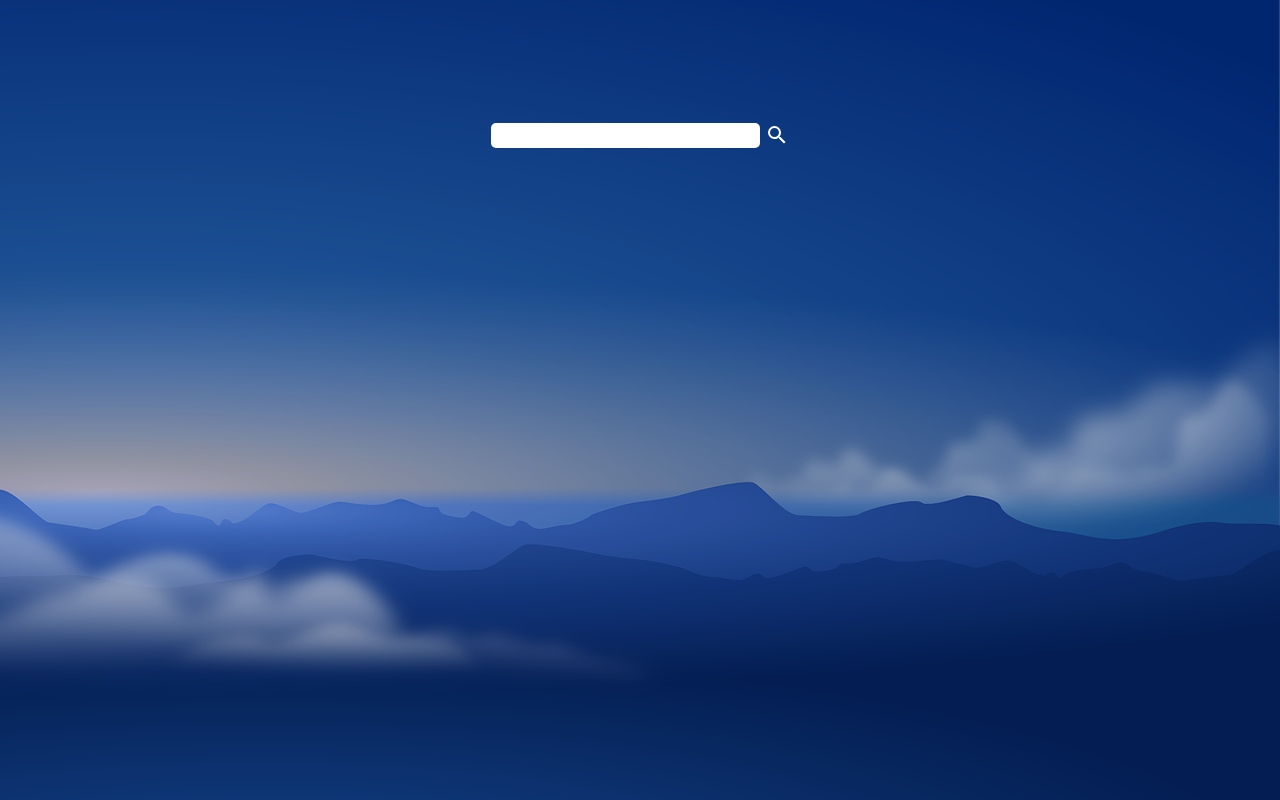
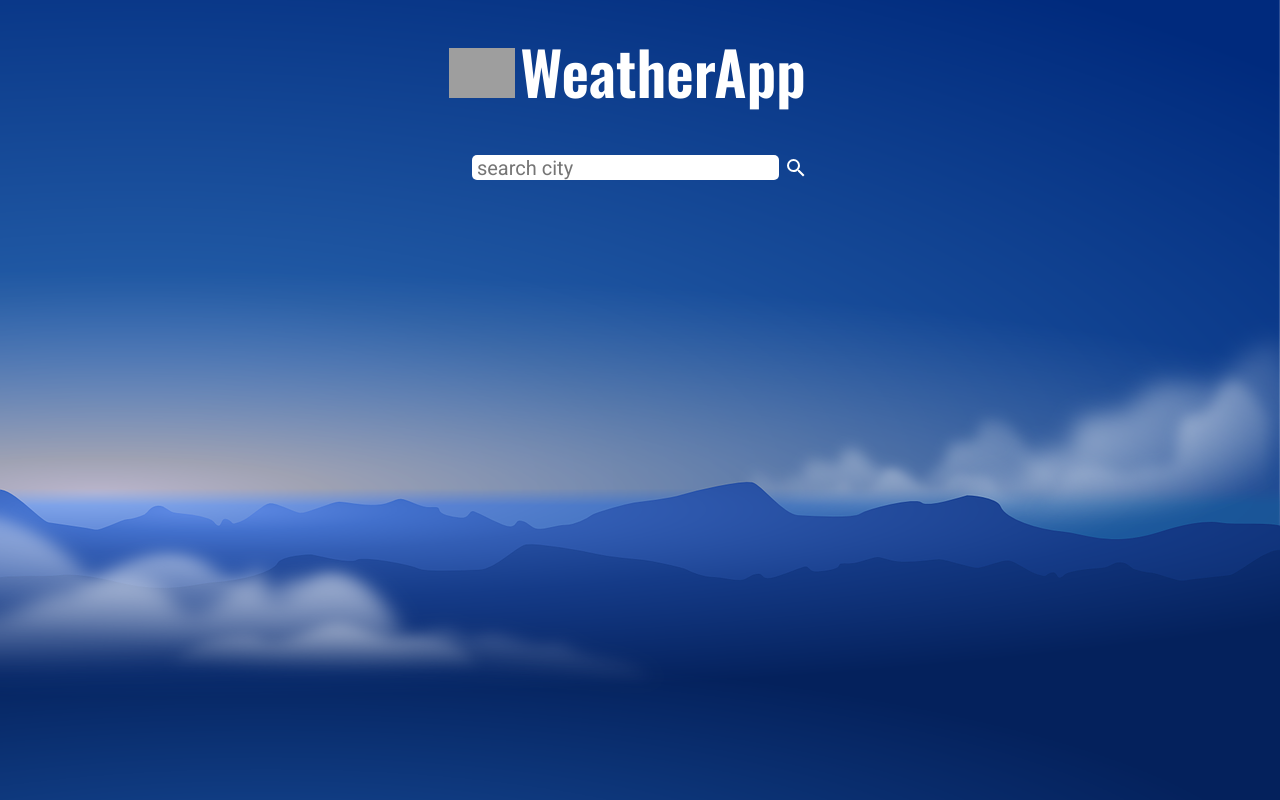
Before and after one commit to Lafetz/Weather-app, a plain HTML site: page index.html in a window 1280 px wide. Drawn offline with nearby package versions, Linux system fonts and the light colour scheme; grey boxes are pictures that could not be loaded.

Commit message:
add title

```diff
--- a/index.html
+++ b/index.html
@@ -10,8 +10,9 @@
   </head>
   <body>
     <div id="container">
+      <h1><img id="icon" src="https://cdn.pixabay.com/photo/2022/05/22/15/10/cloudy-7213621_960_720.png" alt="weather icon">WeatherApp</h1>
       <form action="#">
-        <input type="text" />
+        <input type="text" placeholder="search city" />
         <button>
           <svg style="width: 24px; height: 24px" viewBox="0 0 24 24">
             <path
--- a/style.css
+++ b/style.css
@@ -21,7 +21,7 @@ body {
 }
 #container {
   height: 100%;
-  background-color: rgba(0, 0, 0, 0.1);
+  background-color: rgba(0, 0, 0, 0);
   display: flex;
   flex-direction: column;
   justify-content: center;
@@ -42,7 +42,7 @@ input {
   margin: 0px;
   font: optional;
   font-size: 2rem;
-  width: 70%;
+  width: 80%;
   outline-style: none;
   border-style: none;
   border-radius: 5px;
@@ -92,10 +92,12 @@ button:hover {
 #temp {
   font-size: 6rem;
   text-align: center;
+  margin-left: -5%;
 }
 #cloudData {
   font-size: 3.5rem;
-  margin: auto;
+  text-align: center;
+  margin-left: -5%;
 }
 .low {
   width: fit-content;
@@ -111,3 +113,12 @@ button:hover {
   font-size: 4rem;
   color: #ef4444;
 }
+#icon {
+  height: 5rem;
+  margin-right: 5px;
+}
+h1 {
+  margin-top: -5%;
+  margin-left: -2%;
+  font-size: 6rem;
+}
```
Also changed, not shown: main.js.
